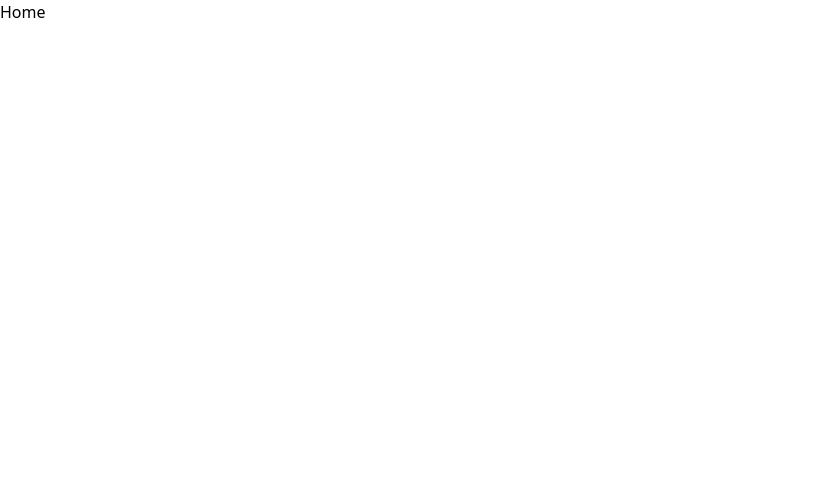
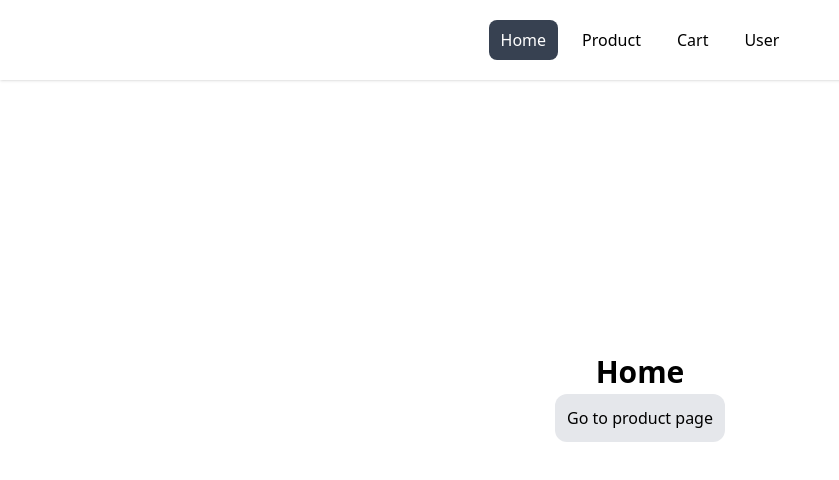
Before and after one commit to xieyou0608/rtk-query-demo, a React (Create React App) app: page / in a window 1280 px wide. Shown: the top 480 px of the page, without its empty margins (0-839 px from the left). Built offline with nearby package versions, Linux system fonts and the light colour scheme.

Commit message:
﻿feat: add Navbar

```diff
--- a/src/App.js
+++ b/src/App.js
@@ -1,10 +1,12 @@
 import { BrowserRouter, Routes, Route } from "react-router-dom";
+import Navbar from "components/Navbar";
 import Home from "pages/Home";
 
 function App() {
   return (
     <BrowserRouter>
       <div className="relative flex flex-col">
+        <Navbar />
         <Routes>
           <Route path="/" element={<Home />} />
         </Routes>
--- /dev/null
+++ b/src/components/Navbar.jsx
@@ -0,0 +1,28 @@
+import React from "react";
+import { NavLink } from "react-router-dom";
+
+const StyledLink = ({ children, to }) => {
+  return (
+    <NavLink
+      to={to}
+      className={({ isActive }) =>
+        `rounded-lg px-3 py-2 duration-300 ${
+          isActive ? "bg-gray-700 text-white" : "hover:bg-gray-300"
+        }`
+      }
+    >
+      {children}
+    </NavLink>
+  );
+};
+
+export default function Navbar() {
+  return (
+    <div className="sticky z-10 flex h-20 items-center justify-center space-x-3 px-10 shadow">
+      <StyledLink to="/">Home</StyledLink>
+      <StyledLink to="/product">Product</StyledLink>
+      <StyledLink to="/cart">Cart</StyledLink>
+      <StyledLink to="/user">User</StyledLink>
+    </div>
+  );
+}
--- a/src/pages/Home.jsx
+++ b/src/pages/Home.jsx
@@ -1,4 +1,17 @@
 import React from "react";
+import { Link } from "react-router-dom";
 export default function Home() {
-  return <div>Home</div>;
+  return (
+    <div className="absolute flex h-screen w-screen items-center justify-center">
+      <div className="flex flex-col items-center">
+        <h1 className="text-3xl font-bold">Home</h1>
+        <Link
+          to="/product"
+          className="m-1 rounded-xl bg-gray-200 px-3 py-3 duration-300 hover:bg-gray-300"
+        >
+          Go to product page
+        </Link>
+      </div>
+    </div>
+  );
 }
```
